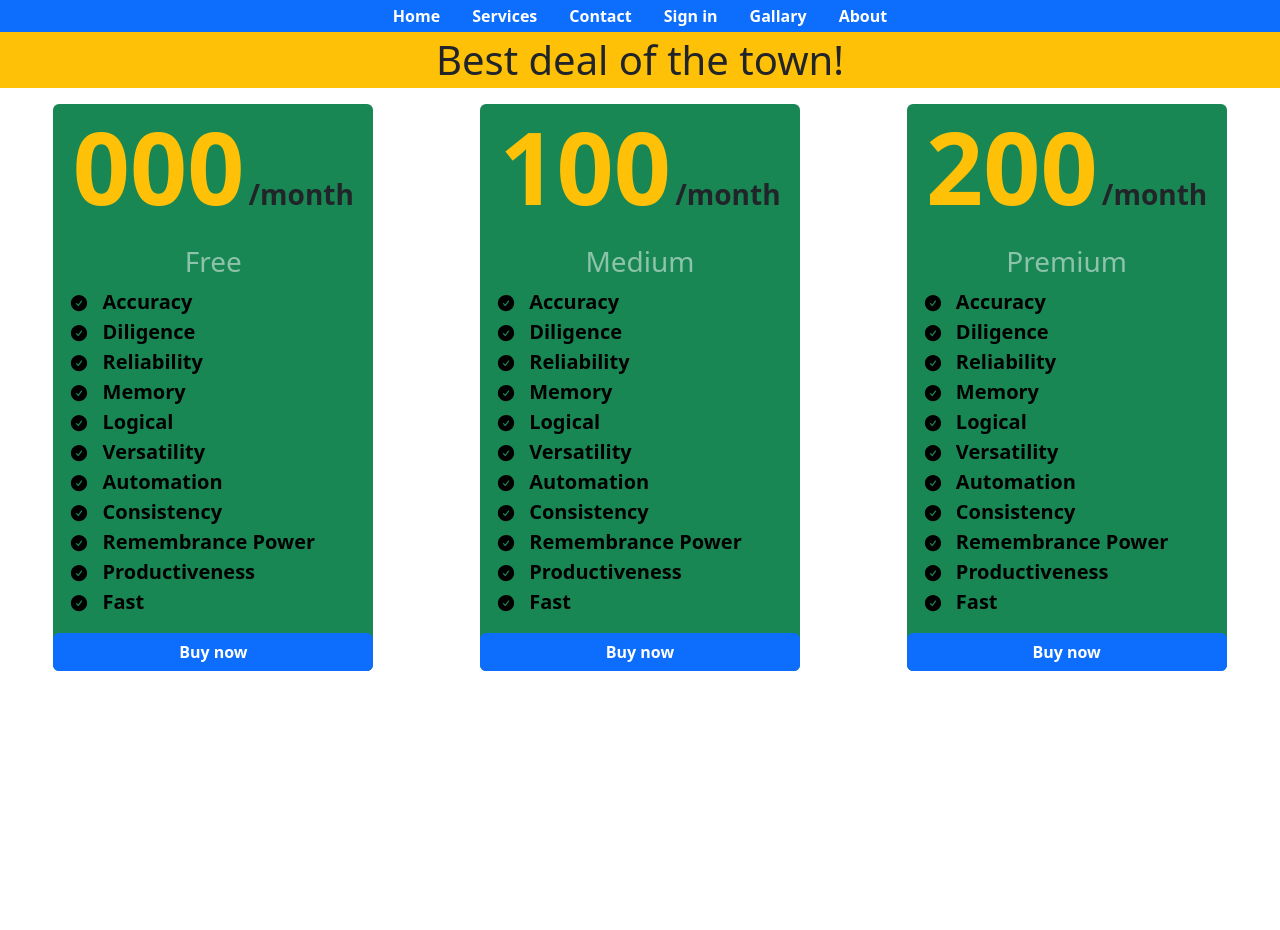
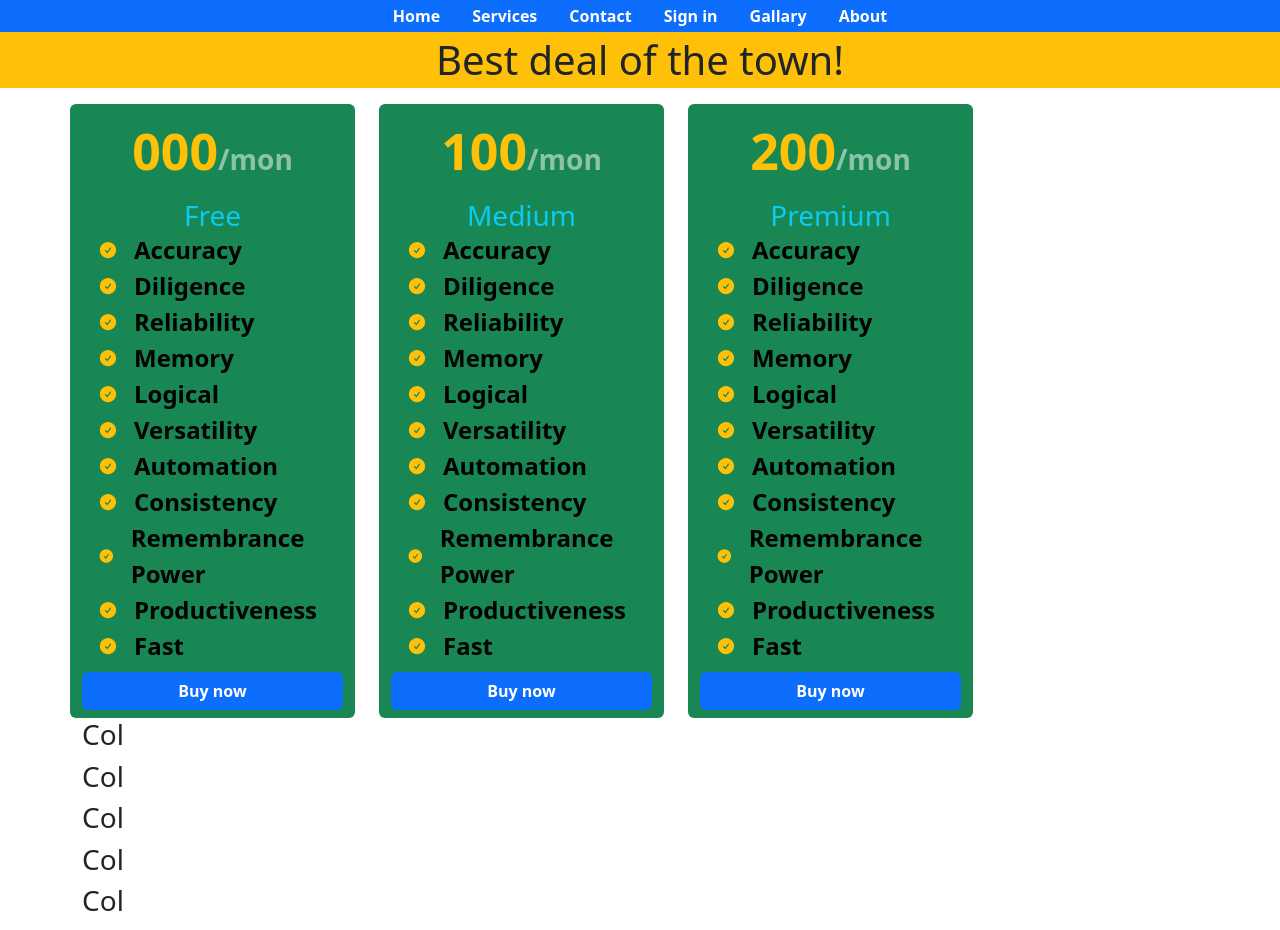
Before and after one commit to mrayhan-gh/my-practice-project, a React (Create React App) app: page / in a window 1280 px wide. Shown: the top 930 px of the page. Before the commit the page ends 800 px from the top, so only its background shows below. Built offline with nearby package versions, Linux system fonts and the light colour scheme.

Commit message:
some change has been done by me

```diff
--- a/src/App.js
+++ b/src/App.js
@@ -7,8 +7,38 @@ function App() {
   return (
     <div className="App">
       <NavBar name={name}></NavBar>
+      <h1 className='text-center fs-1 bg-warning p-1'>Best deal of the town!</h1>
       <Pricing></Pricing>
-    </div>
+        <div className='container'>
+          <div className='row row-cols-3 row-cols-sm-1'>
+              <div className='col'>
+                      <h3>Col</h3>
+              </div>
+              <div className='col'>
+                      <h3>Col</h3>
+              </div>
+              <div className='col'>
+                      <h3>Col</h3>
+              </div>
+              <div className='col'>
+                      <h3>Col</h3>
+              </div>
+              <div className='col'>
+                      <h3>Col</h3>
+              </div>
+              <div className='col'>
+                      <h3>Col</h3>
+              </div>
+              <div className='col'>
+                      <h3>Col</h3>
+              </div>
+              <div className='col'>
+                      <h3>Col</h3>
+              </div>
+
+          </div>
+        </div>
+  </div>
   );
 }
 
--- a/src/Components/Features/Features.js
+++ b/src/Components/Features/Features.js
@@ -1,10 +1,14 @@
 import React from 'react';
+import { CheckCircleIcon } from '@heroicons/react/24/solid';
 
-const Features = (features) => {
+const Features = ({feature}) => {
     return (
-        <div>
-
-        </div>
+        <div className='list-unstyled d-flex align-items-center  text-start ms-3'>
+        <CheckCircleIcon className='text-warning' style={{ width: 20, height: 20}}></CheckCircleIcon>
+        <p className='mb-0 ms-3  text-black fs-4 fw-bold'>
+            {feature}
+        </p>
+    </div>
     );
 };
 
--- a/src/Components/PriceCard/PriceCard.js
+++ b/src/Components/PriceCard/PriceCard.js
@@ -1,26 +1,23 @@
 import React from 'react';
 import { Button } from 'react-bootstrap';
-import { CheckCircleIcon } from '@heroicons/react/24/solid';
-
+import Features from '../Features/Features';
 
 const PriceCard = (priceOption) => {
     const {name, price, features} = priceOption.priceOption;
     return (
-        <div className=' w-25 bg-success rounded text-center text-white mt-2'>
-            <p className='lh-sm'><span  style={{ fontSize: 100,}} className='text-warning fw-bold'>{price}</span> <span className='fs-3 text-dark fw-bold'>/month</span></p>
-            <h3 className='text-center text-white-50'>{name}</h3 >
-            <div className='list-unstyled text-start ms-3 mb-3'>
-                {
-                    features.map(feature => <li className='text-black fw-bold fs-5'> <CheckCircleIcon
-                        className='me-2'
-                        style={{ width: 20, height: 20,}}
-                    /> {feature}</li>)
-                }
+    <div className='col-8 col-sm-8 col-md-3 col-lg-3  rounded w-25 bg-success text-center text-white mt-2'>
+            <p className='lh-sm mt-3'>
+                <span  style={{ fontSize: 50}} className='text-warning fw-bold '>{price}</span>
+                <span className='fs-3 text-white-50 fw-bold'>/mon</span>
+            </p>
 
+            <h3 className='text-center text-info m-0'>{name}</h3 >
+
+            <div className='mb-2'>
+                    { features.map((feature, idx) => <Features key={idx} feature={feature}></Features>)}
             </div>
-            <Button className='w-100 fw-bold'>Buy now</Button>
-
-        </div>
+            <Button className='w-100 fw-bold mb-2'>Buy now</Button>
+    </div>
     );
 };
 
--- a/src/Components/Pricing/Pricing.js
+++ b/src/Components/Pricing/Pricing.js
@@ -43,14 +43,14 @@ const Pricing = () => {
     ]
 
     return (
-        <div>
-            <h1 className='text-center fs-1 bg-warning p-1'>Best deal of the town!</h1>
-            <div className='d-flex justify-content-around align-items-center '>
+        <div className='container'>
+            <div className='row gap-4 row-cols-1 row-cols-sm-1 row-cols-md-2 row-cols-lg-3 row-cols-xlg-3  '>
             {
                 pricingOptions.map(priceOption => <PriceCard key={priceOption.id} priceOption={priceOption} ></PriceCard>)
             }
             </div>
-        </div>
+
+     </div>
     );
 };
 
```
Also changed, not shown: src/Components/NavBar/NavBar.js (+7 -5 lines).
